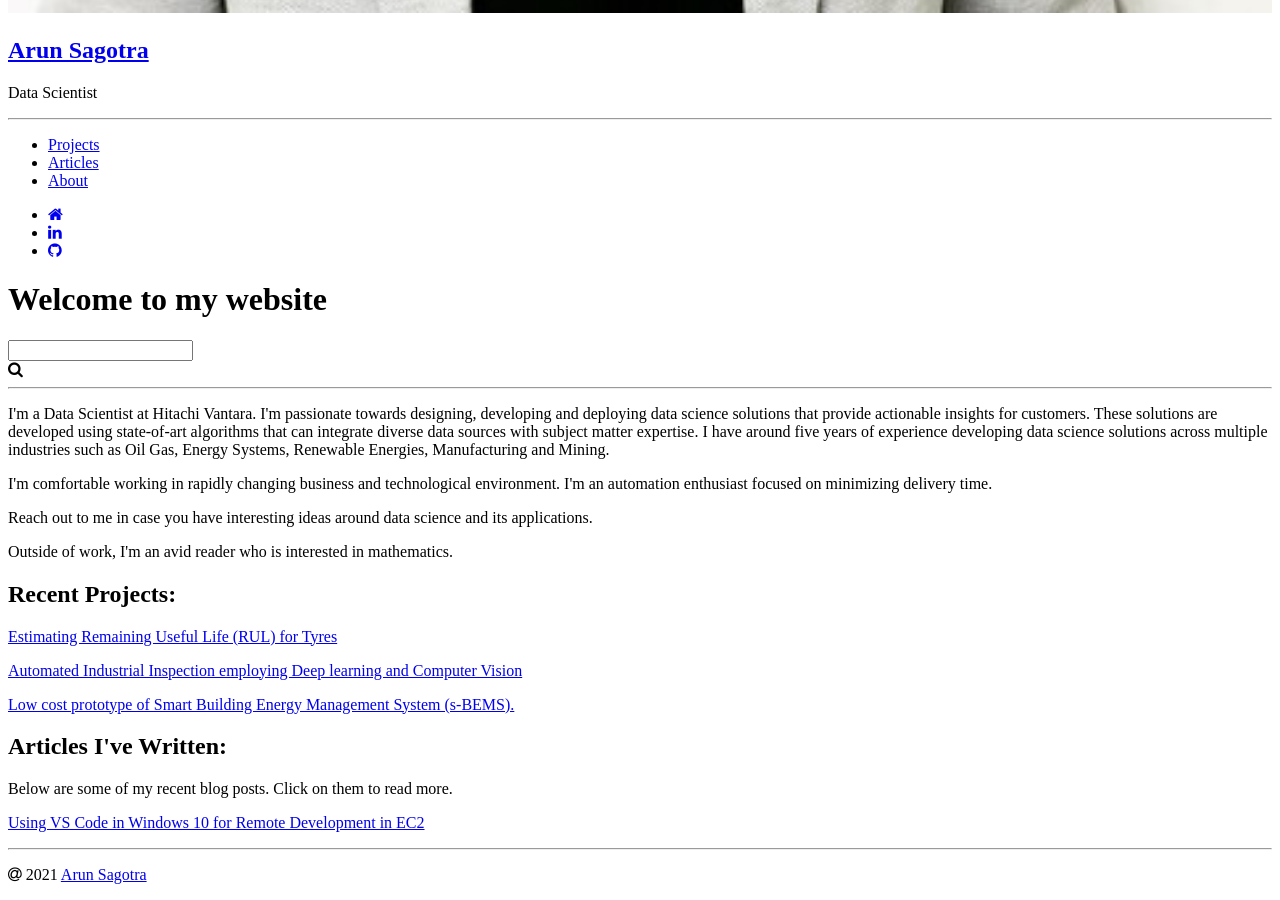
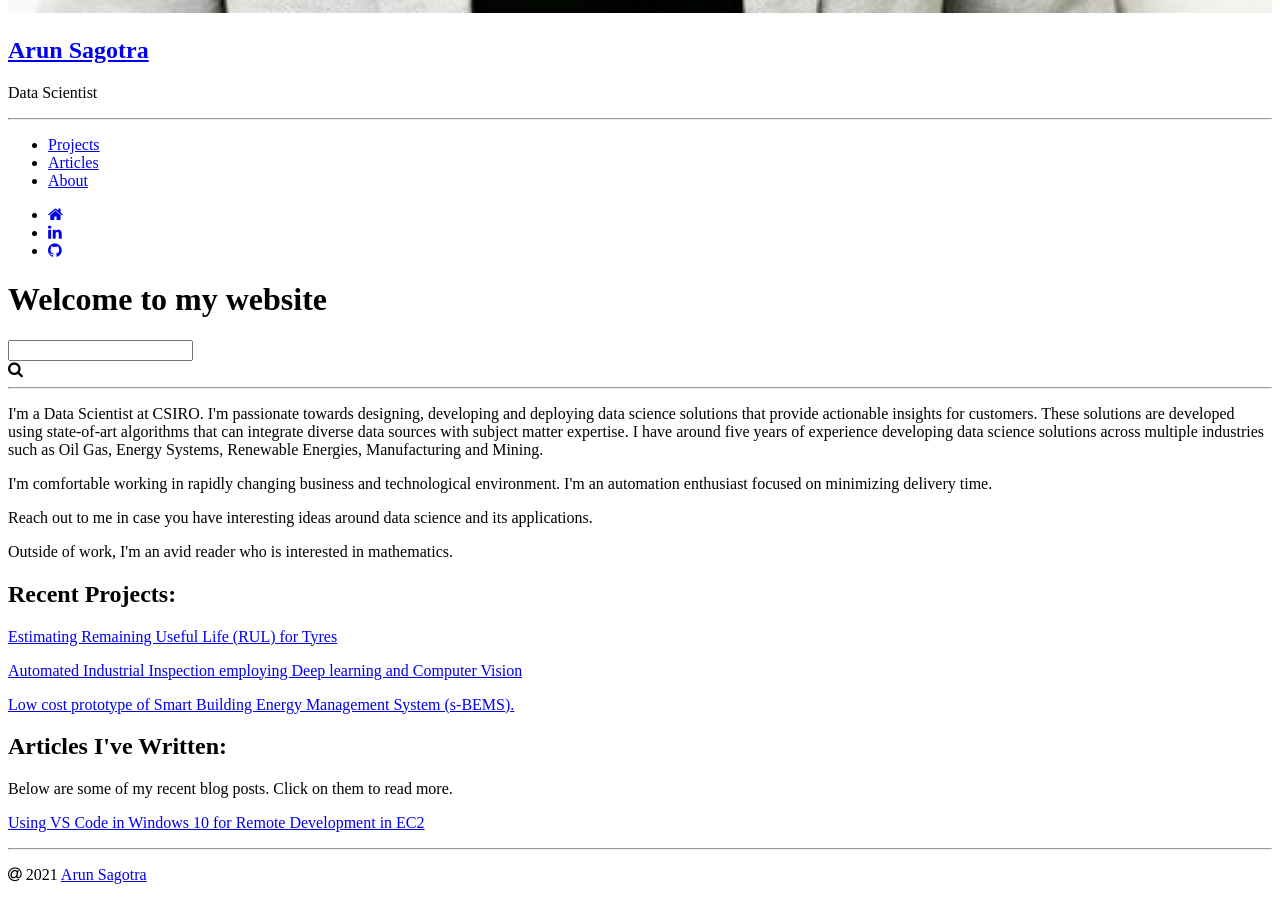
Before and after one commit to asagotra/arunsagotra.github.io, a Jekyll site: the page built from index.html, in a window 1280 px wide and 900 px high, scrolled down 1359 px. Built offline with Jekyll 4.4.1, drawn with Linux system fonts in a browser that asks for light colours.

Commit message:
Update index.html

```diff
--- a/index.html
+++ b/index.html
@@ -11,7 +11,7 @@ You can edit them there.
  -->
 
 <p>
-  I'm a Data Scientist at Hitachi Vantara. I'm passionate towards designing, developing and deploying data science solutions that provide actionable insights for customers. These solutions are developed using state-of-art algorithms that can integrate diverse data sources with subject matter expertise. I have around five years of experience developing data science solutions across multiple industries such as Oil Gas,  Energy Systems, Renewable Energies, Manufacturing and Mining.
+  I'm a Data Scientist at CSIRO. I'm passionate towards designing, developing and deploying data science solutions that provide actionable insights for customers. These solutions are developed using state-of-art algorithms that can integrate diverse data sources with subject matter expertise. I have around five years of experience developing data science solutions across multiple industries such as Oil Gas,  Energy Systems, Renewable Energies, Manufacturing and Mining.
 </p>
 
 <p>
```
